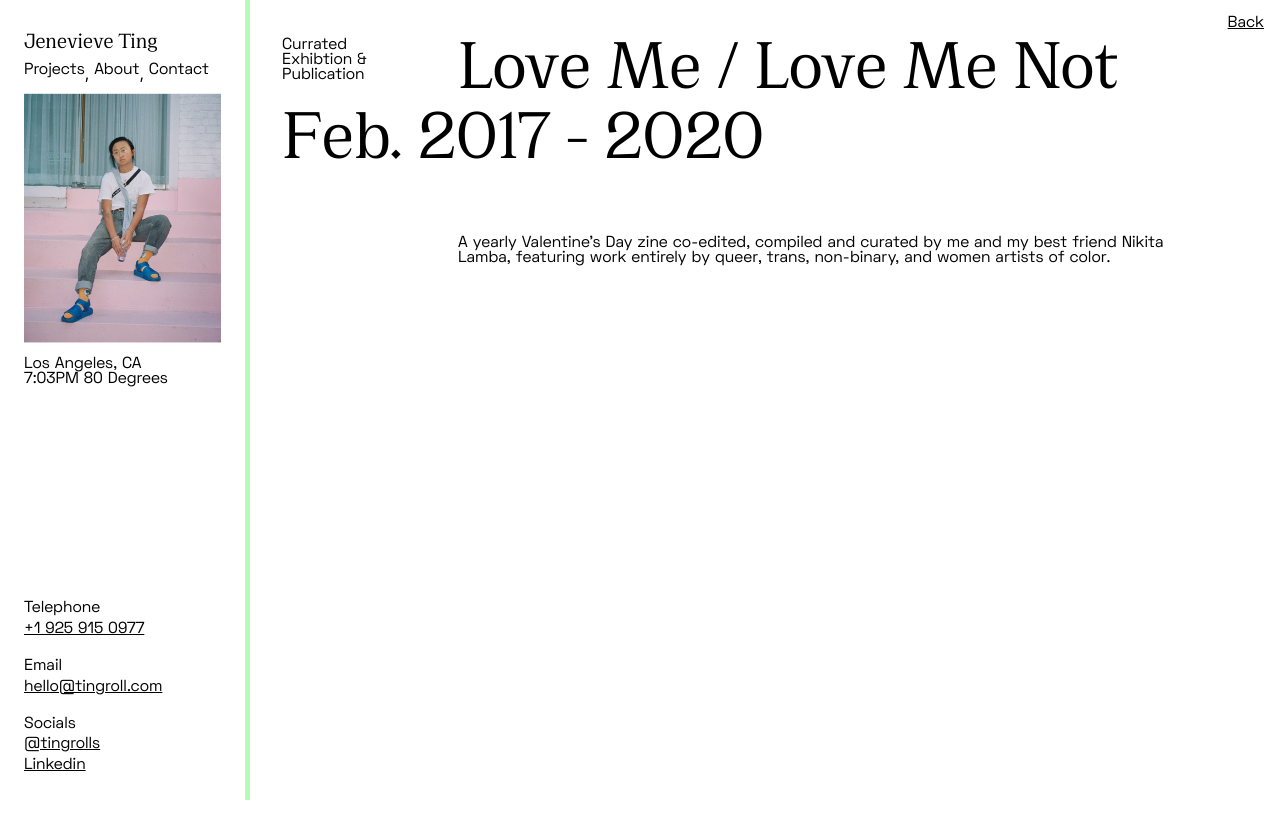
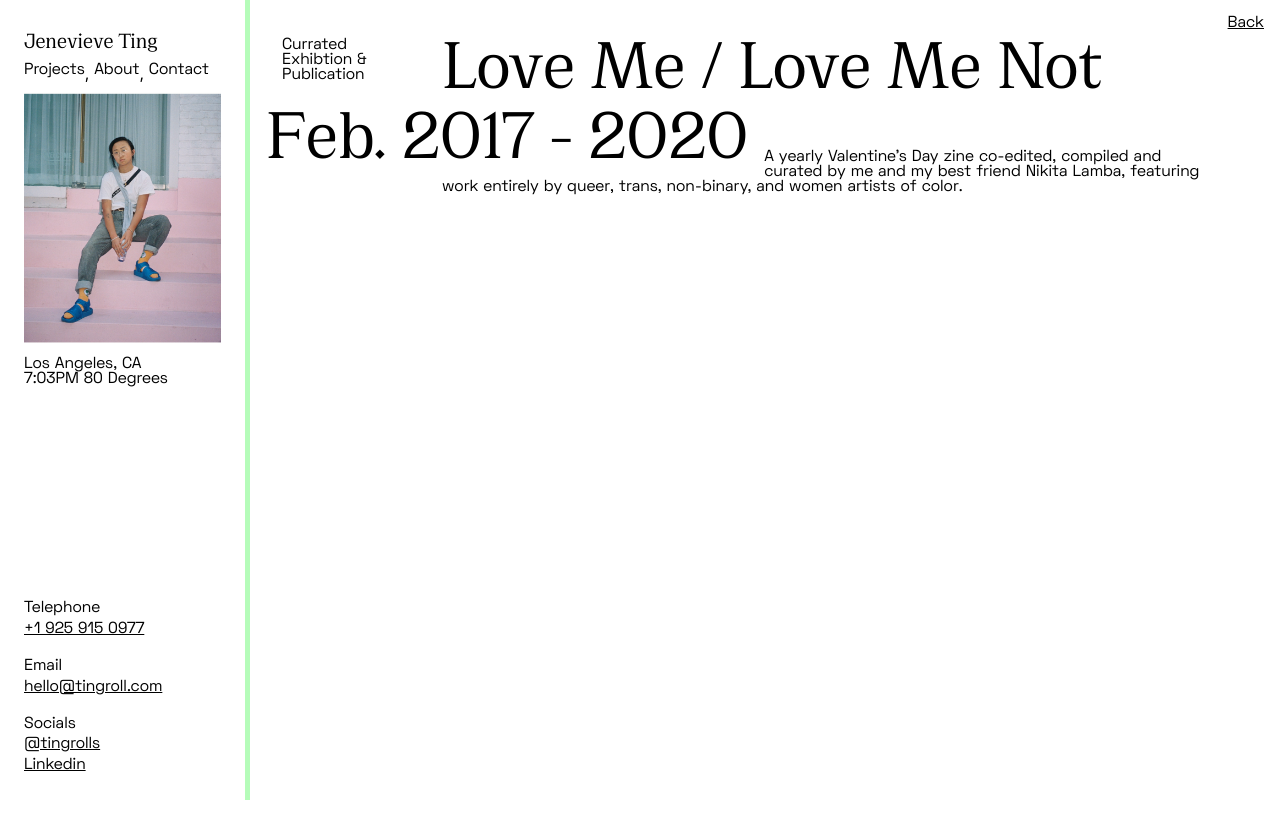
Before and after one commit to brentahrens1/tingroll, a React (Create React App) app: page /0 in a window 1280 px wide. Before the commit the page ends 800 px from the top, so only its background shows below. Built offline with nearby package versions, Linux system fonts and the light colour scheme.

Commit message:
adds styling for the show page headers

```diff
--- a/src/components/ProjectShow/ProjectShow.js
+++ b/src/components/ProjectShow/ProjectShow.js
@@ -15,14 +15,18 @@ const ProjectShow = ({ match }) => {
     {match.isExact && <>
         <div className='project-show'>
             <Link className="project-show__back" to="/"><p>Back</p></Link>
+            <div className="home">
               <div className="home__content">
                   <div className="home__content-box">
                       <p className="home__content-category">{project.category}</p>
                       <h1 className="home__content-header header">{project.header}</h1>
                   </div>
                   <div className="home__content-box-2">
+                      <div className="floating-div">
                         <h1 className="home__content-header date">{project.date}</h1>
+                      </div>
                       <p className="home__content-decscription">{project.description}</p>
+                  </div>
               </div>
             </div>
         </div>
--- a/src/sass/_project-show.scss
+++ b/src/sass/_project-show.scss
@@ -7,8 +7,13 @@
     overflow-x: hidden;
     position: relative;
 
-    .home__content {
-        padding-top: 0;
+    .home {
+        margin-left: 0;
+        width: 100%;
+        .home__content {
+            padding: 0;
+            padding-top: 0;
+        }
     }
 
     &__back {
@@ -18,3 +23,9 @@
         z-index: 999;
     }
 }
+
+@media (max-width: $mobile) {
+    .project-show {
+        margin-left: 0;
+    }
+}
```
Lines whose indentation alone changed are shown as unchanged.
